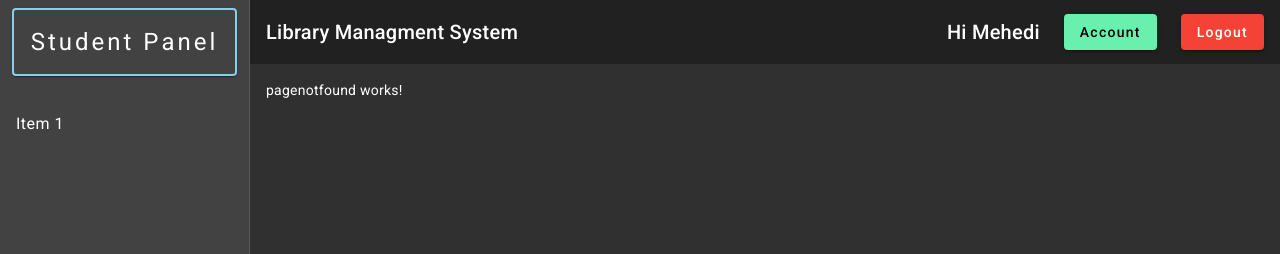
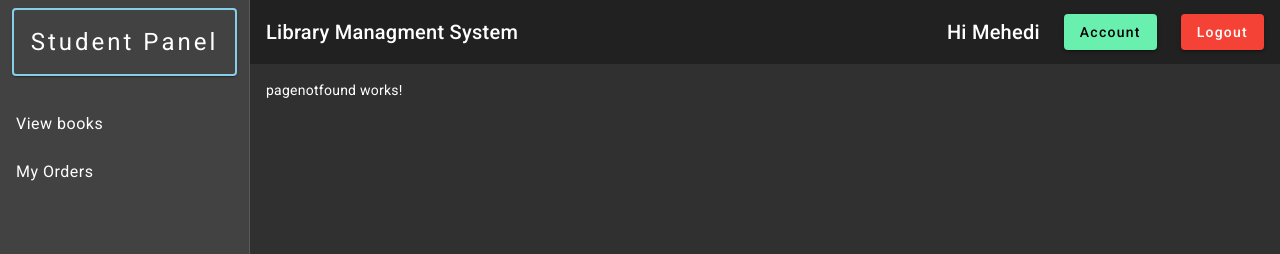
Before and after one commit to Kazi-Mehedii/Library-Managment-System-UI, an Angular app: page / in a window 1280 px wide. Shown: the top 254 px of the page. Built offline with nearby package versions, Linux system fonts and the light colour scheme.

Commit message:
add temporary interface for NavigateItem of sidenav and created variable of interface and initial that in constructor

```diff
--- a/src/app/app.component.html
+++ b/src/app/app.component.html
@@ -6,10 +6,13 @@
 </mat-sidenav>
 
 <mat-sidenav-content>
+
     <pageheader></pageheader>
+
 <main>
     <router-outlet></router-outlet>
 </main>
+
 <pagefooter></pagefooter>
 </mat-sidenav-content>
 
--- a/src/app/components/shared/pagesidenav/pagesidenav.component.html
+++ b/src/app/components/shared/pagesidenav/pagesidenav.component.html
@@ -5,5 +5,8 @@
 </mat-card>
 
 <mat-nav-list>
-    <a mat-list-item routerLink="/temp" routerLinkActive="active-link">Item 1</a>
+
+    @for(item of navItem; track navItem){
+        <a mat-list-item routerLink="{{item.link}}" routerLinkActive="active-link">{{item.value}}</a>
+    }
 </mat-nav-list>
--- a/src/app/components/shared/pagesidenav/pagesidenav.component.ts
+++ b/src/app/components/shared/pagesidenav/pagesidenav.component.ts
@@ -1,4 +1,10 @@
 import { Component } from '@angular/core';
+
+// interface for navigate item
+export interface NavigateItem{
+  value: string;
+  link: string;
+}
 
 @Component({
   selector: 'pagesidenav',
@@ -7,6 +13,18 @@ import { Component } from '@angular/core';
 })
 export class PagesidenavComponent {
 
+  //this is the panel name
   panelName: string = 'Student Panel';
 
+  // variable of NavigateItem
+  navItem: NavigateItem[] = [];
+
+  constructor(){
+    // initialize the navItem
+    this.navItem = [
+      {value:"View books",link:'view-books'},
+      {value:'My Orders', link:'my-orders'}
+    ]
+  }
+
 }
```
